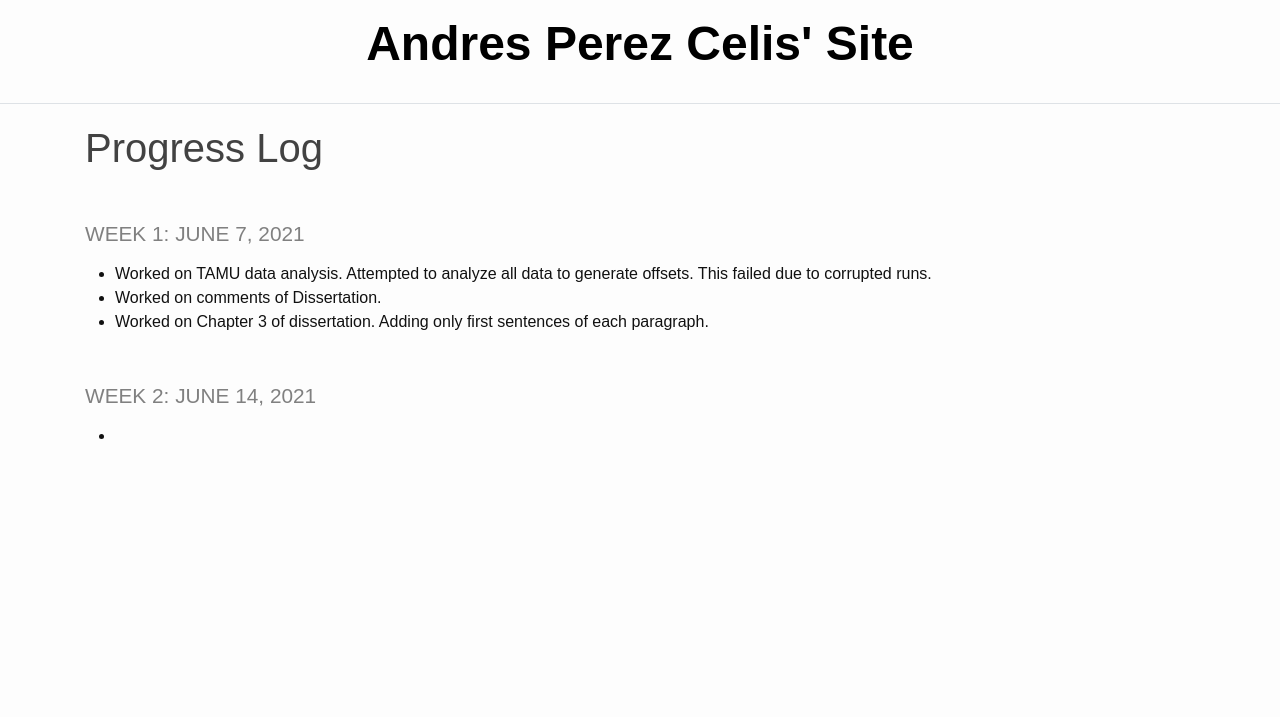
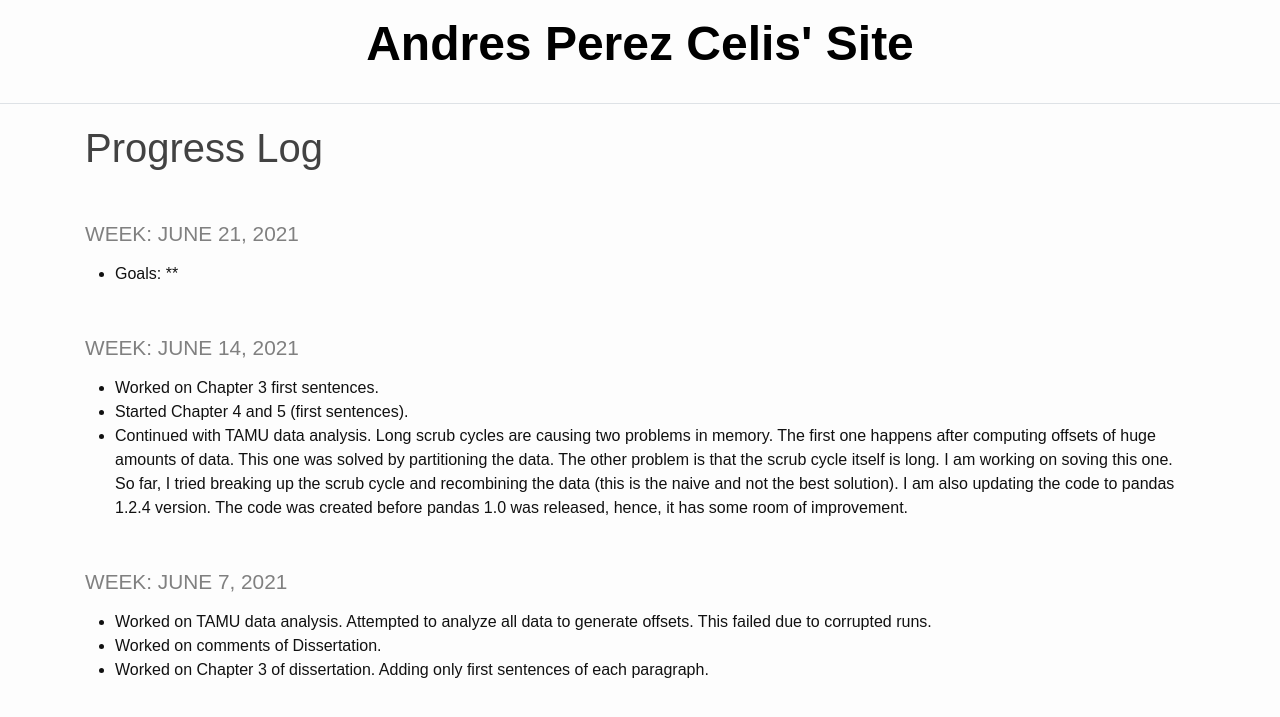
Before and after one commit to pcelis/mysite, a Jekyll site: the page built from _pages/log.md, in a window 1280 px wide. Shown: the top 717 px of the page. Built offline with Jekyll 4.4.1, drawn with Linux system fonts in a browser that asks for light colours.

Commit message:
Update log.md

```diff
--- a/_pages/log.md
+++ b/_pages/log.md
@@ -2,14 +2,19 @@
 layout: default
 title: Progress Log
 ---
+### Week: June 21, 2021
+ * Goals:
+ **
 
-### Week 1: June 7, 2021
+### Week: June 14, 2021
+ * Worked on Chapter 3 first sentences.
+ * Started Chapter 4 and 5 (first sentences).
+ * Continued with TAMU data analysis. Long scrub cycles are causing two problems in memory. The first one happens after computing offsets of huge amounts of data. This one was solved by partitioning the data. The other problem is that the scrub cycle itself is long. I am working on soving this one. So far, I tried breaking up the scrub cycle and recombining the data (this is the naive and not the best solution). I am also updating the code to pandas 1.2.4 version. The code was created before pandas 1.0 was released, hence, it has some room of improvement.
+
+
+
+### Week: June 7, 2021
 
 * Worked on TAMU data analysis. Attempted to analyze all data to generate offsets. This failed due to corrupted runs.
 * Worked on comments of Dissertation.
 * Worked on Chapter 3 of dissertation. Adding only first sentences of each paragraph.
-
-
-### Week 2: June 14, 2021
-
-*
```
